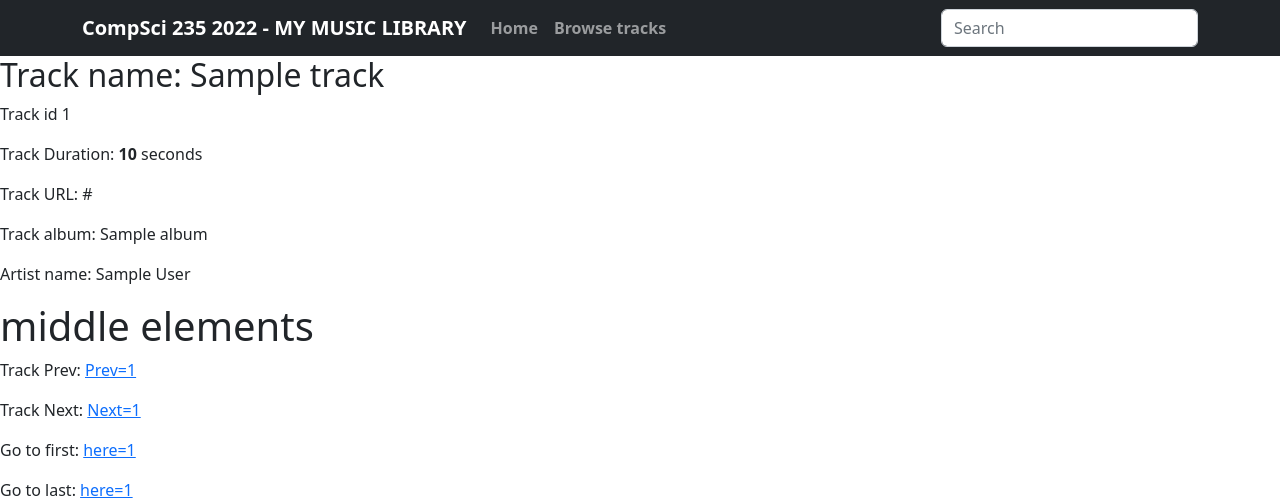
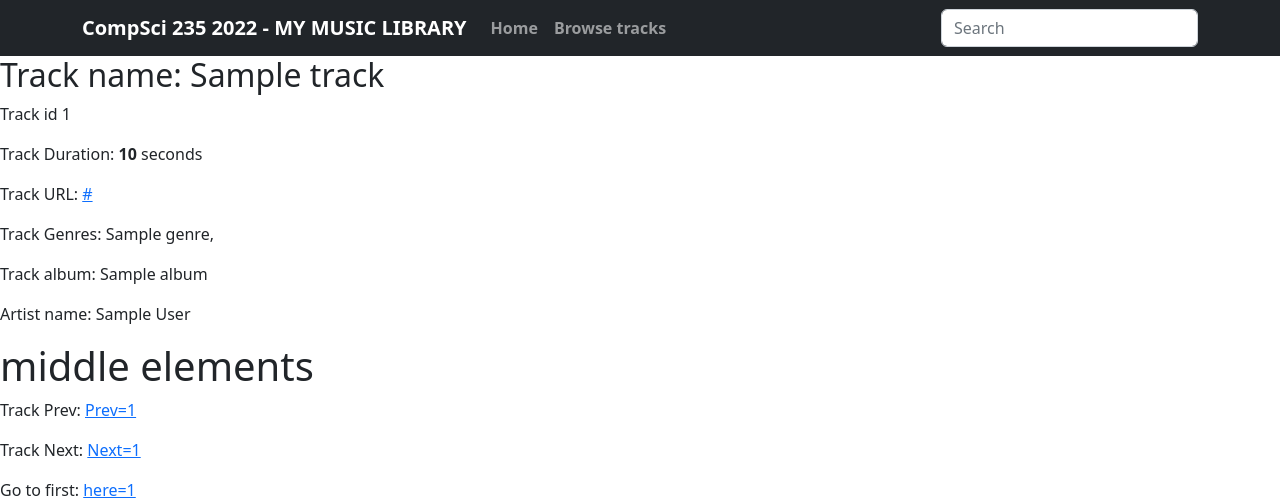
Before and after one commit to dampbacon/cs235_2022_assignment-fbee055, a Flask app: template music/templates/display_track.html in a window 1280 px wide. Shown: the top 500 px of the page. Run offline with Flask 2, Linux system fonts and the light colour scheme; the template is opened without the code that fills it: most values are stand-ins (such as "Sample title", 1, 10 or a date in 2020); parts of the project's set-up code (start-up, migrations or seed data) failed here and were passed over.

Commit message:
genre displayed

```diff
--- a/music/templates/display_track.html
+++ b/music/templates/display_track.html
@@ -9,7 +9,18 @@
     <h2>Track name: {{ track.title }}</h2>
     <p>Track id {{ track.track_id }}</p>
     <p>Track Duration: <b>{{ track.track_duration }}</b> seconds</p>
-    <p>Track URL: {{ track.track_url }}</p>
+    <p>Track URL: <a href="{{track.track_url}}">{{ track.track_url }}</a></p>
+    <p>Track Genres:
+    {% if genre_list %}
+        {% for i in genre_list %}
+            {% if i != genre_list[-1] %}
+            {{ i.name }},&nbsp;
+            {% else %}
+            {{ i.name }}
+            {% endif %}
+        {% endfor %}
+    {% endif %}
+    </p>
     {% if track.album.title!=None %}
         <p>Track album: {{ track.album.title }}</p>
     {% endif %}
--- a/music/tracks_bp/tracks_bp.py
+++ b/music/tracks_bp/tracks_bp.py
@@ -45,7 +45,7 @@ def display_track_at_id(track_id=None):
     return render_template('display_track.html', track=track_data[0], np_tuple=np_url_id_tuple,
                            first=track_methods.get_first_track(list_from_query),
                            last=track_methods.get_last_track(list_from_query),
-                           bookmarks=bookmarks, query_params=query_params)
+                           bookmarks=bookmarks, query_params=query_params, genre_list=track_data[0].genres)
 
 
 @blueprint_track.route('/track/<int:track_id>/sort_by_album', methods=['get'])
```
